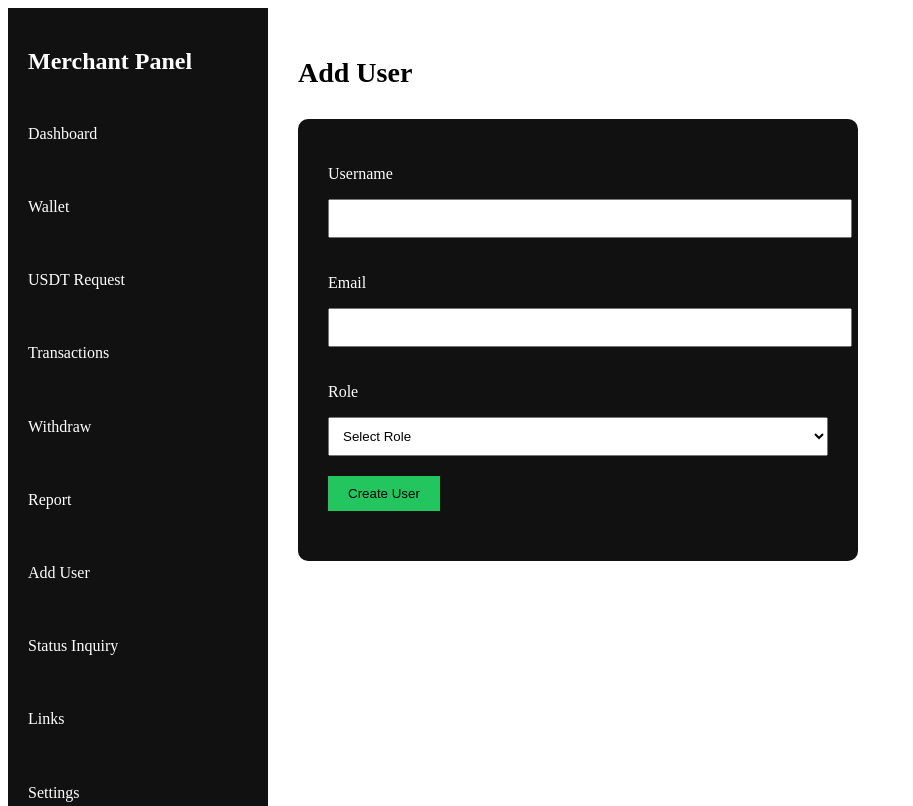
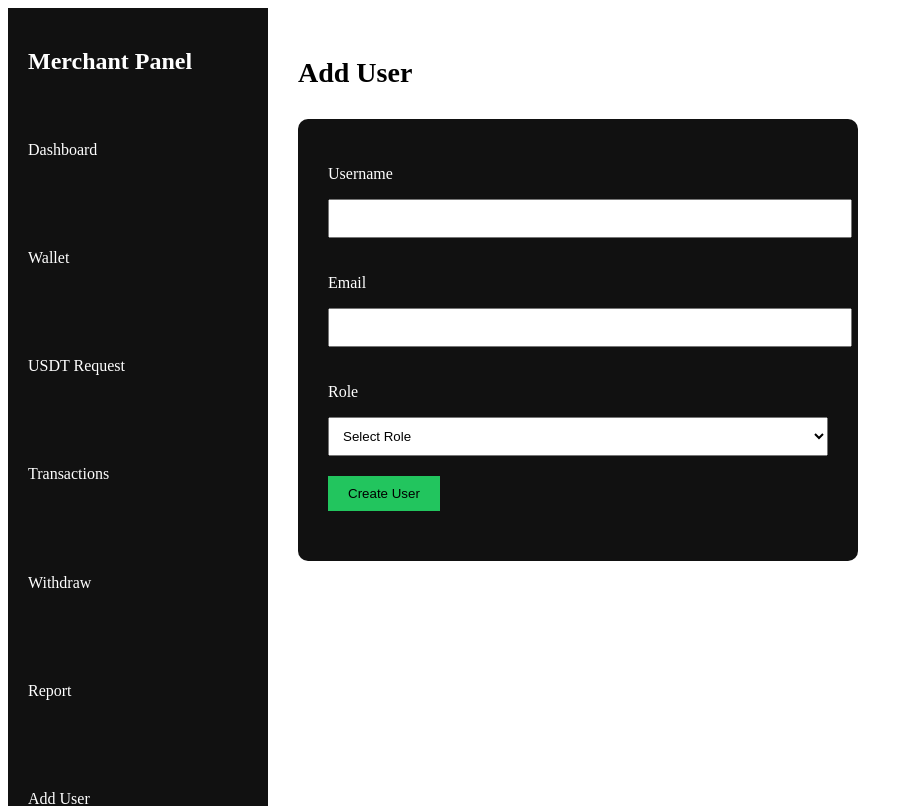
Before and after one commit to naspro-tech/naspro, a Next.js app: page /portal/add-user in a window 1280 px wide. Shown: the top 806 px of the page, without its empty margins (0-913 px from the left). Built offline with nearby package versions, Linux system fonts and the light colour scheme.

Commit message:
Update PortalLayout.js

```diff
--- a/components/PortalLayout.js
+++ b/components/PortalLayout.js
@@ -16,63 +16,63 @@ export default function PortalLayout({ children }) {
           Merchant Panel
         </h2>
 
-        <ul style={{ listStyle: "none", padding: 0, lineHeight: "4.2" }}>
+        <ul style={{ listStyle: "none", padding: 0, lineHeight: "6.2" }}>
 
-          <li style={{ marginBottom: "6px" }}>
+          <li style={{ marginBottom: "9px" }}>
             <Link href="/portal" style={{ color: "#fff", textDecoration: "none" }}>
               Dashboard
             </Link>
           </li>
 
-          <li style={{ marginBottom: "6px" }}>
+          <li style={{ marginBottom: "9px" }}>
             <Link href="/portal/wallet" style={{ color: "#fff", textDecoration: "none" }}>
               Wallet
             </Link>
           </li>
 
-          <li style={{ marginBottom: "6px" }}>
+          <li style={{ marginBottom: "9px" }}>
             <Link href="/portal/usdt-request" style={{ color: "#fff", textDecoration: "none" }}>
               USDT Request
             </Link>
           </li>
 
-          <li style={{ marginBottom: "6px" }}>
+          <li style={{ marginBottom: "9px" }}>
             <Link href="/portal/transactions" style={{ color: "#fff", textDecoration: "none" }}>
               Transactions
             </Link>
           </li>
 
-          <li style={{ marginBottom: "6px" }}>
+          <li style={{ marginBottom: "9px" }}>
             <a href="/portal/withdraw" style={{ color: "#fff", textDecoration: "none" }}>
               Withdraw
             </a>
           </li>
 
-          <li style={{ marginBottom: "6px" }}>
+          <li style={{ marginBottom: "9px" }}>
             <Link href="/portal/reports" style={{ color: "#fff", textDecoration: "none" }}>
               Report
             </Link>
           </li>
 
-          <li style={{ marginBottom: "6px" }}>
+          <li style={{ marginBottom: "9px" }}>
             <Link href="/portal/add-user" style={{ color: "#fff", textDecoration: "none" }}>
               Add User
             </Link>
           </li>
 
-          <li style={{ marginBottom: "6px" }}>
+          <li style={{ marginBottom: "9px" }}>
             <Link href="/portal/status-inquiry" style={{ color: "#fff", textDecoration: "none" }}>
               Status Inquiry
             </Link>
           </li>
 
-          <li style={{ marginBottom: "6px" }}>
+          <li style={{ marginBottom: "9px" }}>
             <Link href="/portal/links" style={{ color: "#fff", textDecoration: "none" }}>
               Links
             </Link>
           </li>
 
-          <li style={{ marginBottom: "6px" }}>
+          <li style={{ marginBottom: "9px" }}>
             <Link href="/portal/settings" style={{ color: "#fff", textDecoration: "none" }}>
               Settings
             </Link>
```
